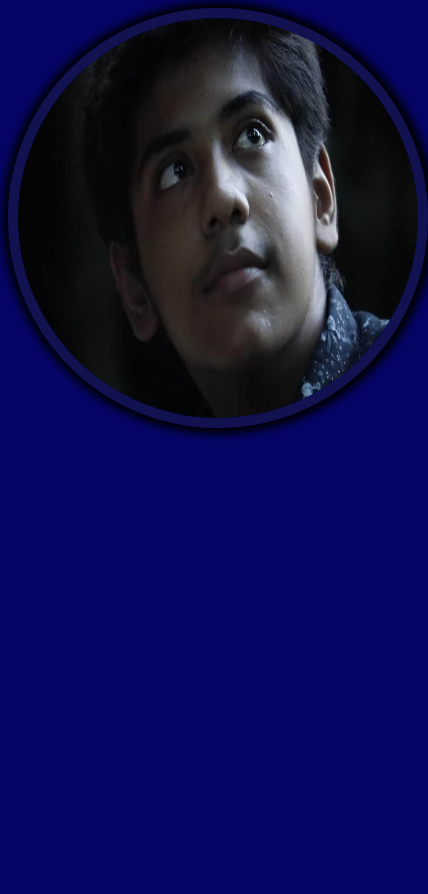
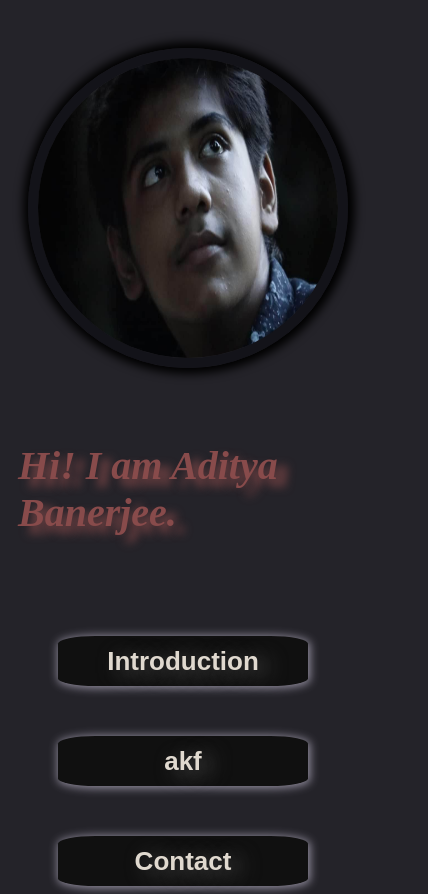
Before and after one commit to aditya136/own-web, a plain HTML site: page main.html in a window 390 px wide. Shown: the whole page, 428 px wide, since content can reach past the window. Before the commit the page ends 844 px from the top, so only its background shows below. Drawn offline with Linux system fonts and the light colour scheme.

Commit message:
today's work

```diff
--- a/main.html
+++ b/main.html
@@ -8,7 +8,12 @@
     <link rel="stylesheet" href="style.css"/>
 </head>
 <body>
-    <!--<button><a href="index.html">click</a></button>-->
     <img class="pp" src="338384601_1320777428781791_44913609926986495_n.jpg"/>
+    <h1 class="bio">Hi! I am Aditya Banerjee.</h1>
+    <div class="buttons">
+        <a><button class="intro-button">Introduction</button></a>
+        <a><button class="">akf</button></a>
+        <a><button class="contact-button">Contact</button></a>
+    </div>
 </body>
 </html>
--- a/style.css
+++ b/style.css
@@ -1,11 +1,72 @@
 body{
-    background-color: rgb(5, 5, 102);
+    background-color: rgb(36, 35, 41);
 }
 
 .pp {
     width: 400px;
     height: 400px;
     border-radius: 50%;
-    border: solid 10px rgb(18, 18, 81);
+    border: solid 10px rgba(15, 15, 21, 0.785);
     box-shadow: 1px 0px 10px 6px rgb(0, 0, 0);
+    margin-left: 50px;
+    margin-top: 40px;
 }
+
+.bio {
+    color: rgb(136, 75, 75);
+    font-size: 50px;
+    margin-left: 510px;
+    margin-top: -240px;
+    font-style: italic;
+    text-shadow: 10px 7px 10px;
+}
+
+button {
+    width: 250px;
+    height: 50px;
+    font-size: 26px;
+    font-weight: bold;
+    border-radius: 15%;
+    border: none;
+    background-color: rgb(16, 16, 16);
+    color: rgb(224, 217, 207);
+    text-shadow: rgb(89, 89, 89) 10px 4px 20px;
+    box-shadow: rgb(153, 148, 165) 1px 1px 10px 1px;
+    transition: 0.3s;
+}
+
+button:hover {
+    box-shadow: whitesmoke 7px 5px 20px 1px;
+    font-size: large;
+    color: wheat;
+    text-shadow: wheat 1px 10px 3px;
+}
+
+.buttons {
+    display: flex;
+	flex-direction: row;
+	justify-content: center;
+    margin-top: 280px;
+    gap: 125px;
+    margin-right: 300px;
+}
+
+@media screen and (max-width:600px) {
+    .pp {
+        margin-left: 20px;
+        width: 300px;
+        height: 300px;
+    }
+    .bio {
+        margin-top: 70px;
+        margin-left: 10px;
+        font-size: 40px;
+    }
+    .buttons {
+        display: flex;
+	    flex-direction: column;
+        margin-top: 100px;
+        margin-left: 50px;
+        gap: 50px;
+    }
+}
```
